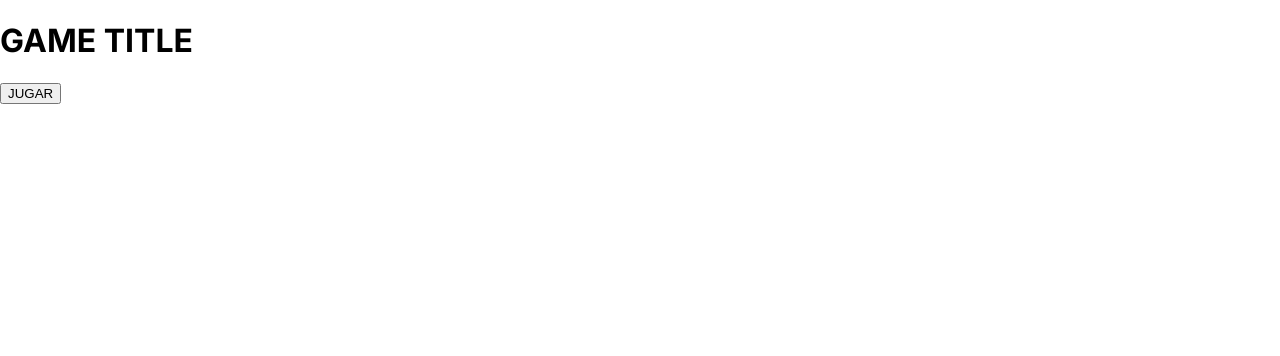
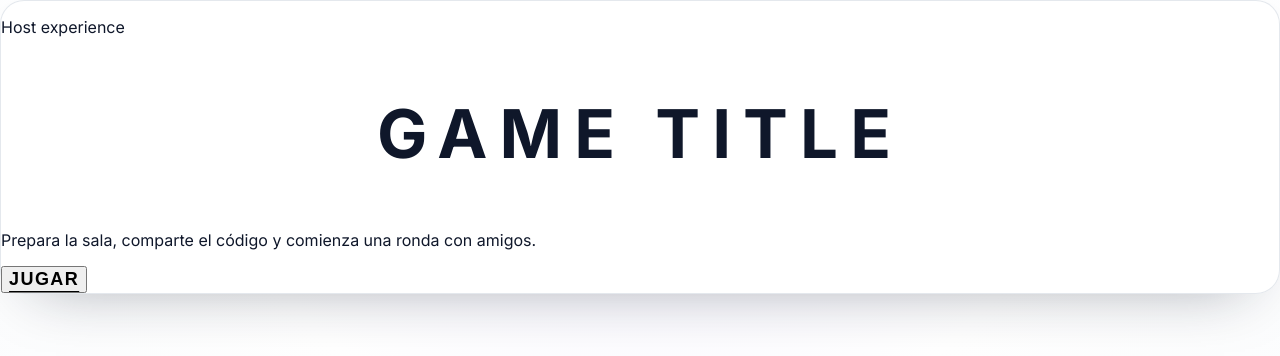
Before and after one commit to LihuelMujica/host, an Angular app: page / in a window 1280 px wide. Shown: the top 356 px of the page. Built offline with nearby package versions, Linux system fonts and the light colour scheme.

Commit message:
Refine home and lobby styling

```diff
--- a/angular.json
+++ b/angular.json
@@ -75,5 +75,8 @@
         }
       }
     }
+  },
+  "cli": {
+    "analytics": false
   }
 }
--- a/src/app/host/ui/home.component.ts
+++ b/src/app/host/ui/home.component.ts
@@ -4,22 +4,26 @@ import { Component, EventEmitter, Output } from '@angular/core';
   selector: 'app-home',
   standalone: true,
   template: `
-    <main class="min-h-dvh flex flex-col items-center justify-center px-6 bg-white text-black">
-      <h1
-        class="text-center font-sans font-normal tracking-[0.18em] uppercase text-4xl sm:text-5xl md:text-6xl lg:text-7xl"
+    <main class="page-shell">
+      <section
+        class="min-h-dvh flex flex-col items-center justify-center px-6 gap-16"
       >
-        GAME TITLE
-      </h1>
-
-      <div class="mt-16 sm:mt-20 md:mt-24 flex flex-col items-center gap-4 sm:gap-5">
-        <button
-          type="button"
-          class="text-base sm:text-lg md:text-xl font-semibold tracking-wide underline underline-offset-4 decoration-2 hover:opacity-80 focus:outline-none focus-visible:ring-2 focus-visible:ring-black"
-          (click)="startGame.emit()"
-        >
-          JUGAR
-        </button>
-      </div>
+        <div class="card max-w-3xl w-full p-10 sm:p-14 text-center">
+          <p class="uppercase tracking-[0.3em] text-sm text-slate-400">
+            Host experience
+          </p>
+          <h1 class="hero-title mt-6">GAME TITLE</h1>
+          <p class="mt-6 text-lg text-slate-600">
+            Prepara la sala, comparte el código y comienza una ronda con
+            amigos.
+          </p>
+          <div class="mt-10">
+            <button type="button" class="primary-link" (click)="startGame.emit()">
+              JUGAR
+            </button>
+          </div>
+        </div>
+      </section>
     </main>
   `,
 })
--- a/src/app/host/ui/lobby.component.ts
+++ b/src/app/host/ui/lobby.component.ts
@@ -7,34 +7,29 @@ import { HostPlayerSnapshot } from '../models';
   standalone: true,
   imports: [NgFor],
   template: `
-    <main class="min-h-dvh bg-white text-black px-6 py-8 sm:px-10 sm:py-10">
-      <section class="mx-auto w-full max-w-5xl">
-        <div class="flex flex-col gap-6 sm:flex-row sm:items-start sm:justify-between">
-          <p class="max-w-md text-xl leading-snug sm:text-2xl">
+    <main class="page-shell px-6 py-10">
+      <section class="mx-auto w-full max-w-5xl card p-8 sm:p-12">
+        <div class="flex flex-col gap-8 sm:flex-row sm:items-start sm:justify-between">
+          <p class="max-w-md text-xl leading-snug sm:text-2xl text-slate-700">
             Entren por sus celulares a<br />
-            <span class="tracking-wide">GAMETITLE.IO</span> e<br />
+            <span class="tracking-wide text-slate-900">GAMETITLE.IO</span> e<br />
             introduzcan el código
           </p>
 
           <div class="sm:text-right">
-            <div class="font-sans font-normal tracking-widest text-6xl sm:text-7xl md:text-8xl">
+            <div class="room-code text-slate-900">
               {{ roomCode }}
             </div>
           </div>
         </div>
 
-        <h2 class="mt-10 text-center font-sans font-normal tracking-[0.18em] text-2xl sm:text-3xl">
+        <h2 class="mt-12 text-center tracking-[0.18em] text-2xl sm:text-3xl text-slate-600">
           JUGADORES
         </h2>
 
-        <div
-          class="mt-8 grid grid-cols-2 gap-x-10 gap-y-8 sm:grid-cols-4 sm:gap-x-12 md:gap-x-16"
-        >
+        <div class="mt-10 grid grid-cols-2 gap-8 sm:grid-cols-4">
           <div class="flex flex-col items-center" *ngFor="let player of players">
-            <div
-              class="h-20 w-20 rounded-full bg-purple-200/80 flex items-center justify-center"
-              aria-hidden="true"
-            >
+            <div class="player-chip" aria-hidden="true">
               <svg
                 viewBox="0 0 24 24"
                 class="h-12 w-12 text-purple-900/70"
@@ -46,22 +41,18 @@ import { HostPlayerSnapshot } from '../models';
                 <circle cx="12" cy="8" r="3.5" />
               </svg>
             </div>
-            <div class="mt-3 text-lg tracking-wide sm:text-xl">{{ player.name }}</div>
+            <div class="mt-3 text-lg tracking-wide sm:text-xl text-slate-800">
+              {{ player.name }}
+            </div>
           </div>
         </div>
 
-        <div class="mt-12 flex items-center justify-center gap-16 sm:gap-28">
-          <button
-            type="button"
-            class="text-2xl font-semibold underline underline-offset-8 decoration-2 hover:opacity-80 focus:outline-none focus-visible:ring-2 focus-visible:ring-black"
-          >
+        <div class="mt-12 action-row">
+          <button type="button" class="ghost-button">
             Cancelar
           </button>
 
-          <button
-            type="button"
-            class="text-2xl font-semibold uppercase tracking-wide underline underline-offset-8 decoration-2 hover:opacity-80 focus:outline-none focus-visible:ring-2 focus-visible:ring-black"
-          >
+          <button type="button" class="ghost-button uppercase">
             EMPEZAR
           </button>
         </div>
--- a/src/styles.css
+++ b/src/styles.css
@@ -2,8 +2,75 @@
 
 :root {
   font-family: 'Inter', sans-serif;
+  color: #0f172a;
+  background: #ffffff;
 }
 
 body {
   margin: 0;
 }
+
+*,
+*::before,
+*::after {
+  box-sizing: border-box;
+}
+
+.page-shell {
+  min-height: 100dvh;
+  background: radial-gradient(circle at top, #f5f3ff 0%, #ffffff 45%, #f8fafc 100%);
+}
+
+.hero-title {
+  font-size: clamp(2.25rem, 4vw + 1rem, 4.5rem);
+  letter-spacing: 0.18em;
+  text-transform: uppercase;
+  text-align: center;
+}
+
+.primary-link {
+  font-size: 1.125rem;
+  font-weight: 600;
+  letter-spacing: 0.08em;
+  text-decoration: underline;
+  text-underline-offset: 6px;
+}
+
+.card {
+  background: rgba(255, 255, 255, 0.95);
+  border-radius: 24px;
+  box-shadow: 0 25px 60px -35px rgba(15, 23, 42, 0.4);
+  border: 1px solid rgba(148, 163, 184, 0.25);
+}
+
+.room-code {
+  font-size: clamp(3rem, 6vw + 1rem, 6rem);
+  letter-spacing: 0.35em;
+  text-transform: uppercase;
+}
+
+.player-chip {
+  width: 96px;
+  height: 96px;
+  border-radius: 999px;
+  background: linear-gradient(135deg, rgba(192, 132, 252, 0.35), rgba(244, 114, 182, 0.2));
+  display: flex;
+  align-items: center;
+  justify-content: center;
+  box-shadow: 0 15px 40px -30px rgba(88, 28, 135, 0.65);
+}
+
+.ghost-button {
+  font-size: 1.25rem;
+  font-weight: 600;
+  letter-spacing: 0.08em;
+  text-decoration: underline;
+  text-underline-offset: 10px;
+}
+
+.action-row {
+  display: flex;
+  flex-wrap: wrap;
+  gap: 2rem;
+  justify-content: center;
+}
```
Also changed, not shown: 2 other files (tests, documents, lock files or other folders).
